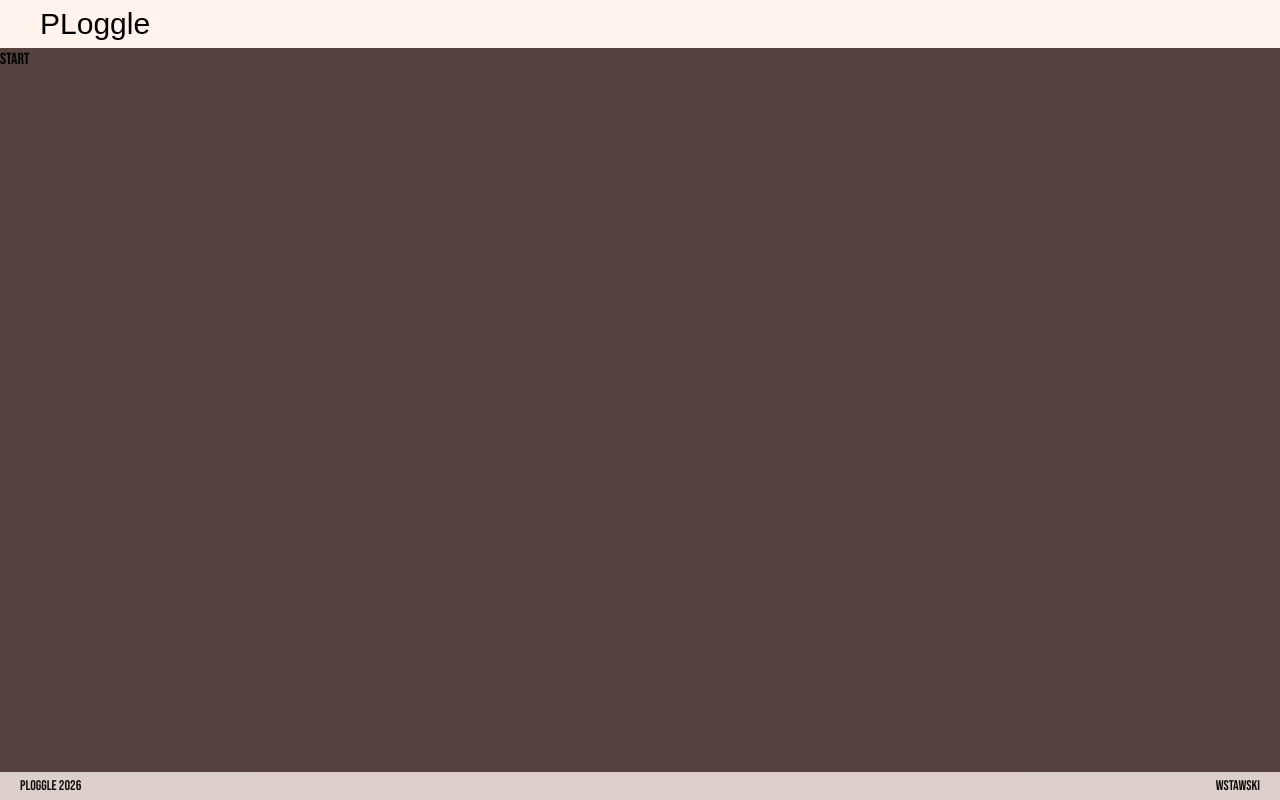
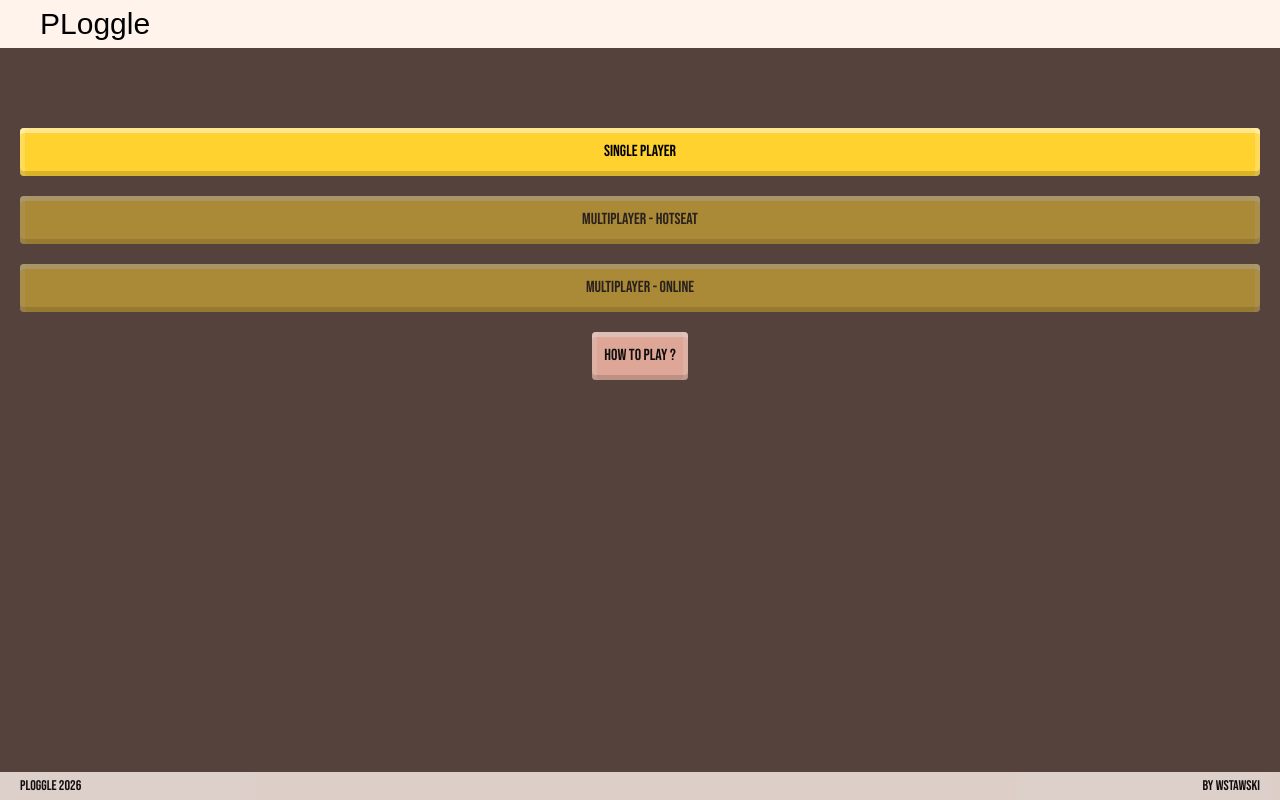
Before and after one commit to w-stawski/boggle-pl-react, a React (Vite) app: page /start in a window 1280 px wide. Built offline with nearby package versions, Linux system fonts and the light colour scheme; a web font is replaced by a local one.

Commit message:
routes added, settins added (context , page)

```diff
--- a/src/App.tsx
+++ b/src/App.tsx
@@ -4,10 +4,10 @@ import {
   RouterProvider,
 } from "react-router-dom";
 import Layout from "./Layout";
+import Game from "./components/Game/Game";
+import Setup from "./components/Setup/Setup";
 import Start from "./components/Start/Start";
-import Game from "./components/Game/Game";
 
-// 1. Define your routes in a constant
 const router = createBrowserRouter([
   {
     path: "/",
@@ -16,16 +16,30 @@ const router = createBrowserRouter([
       {
         index: true,
         //change to start
-        loader: () => redirect("game"),
+        loader: () => redirect("start"),
       },
       {
         path: "start",
         element: <Start />,
       },
       {
+        path: "/setup/:mode",
+        element: <Setup />,
+      },
+      {
         path: "game",
-        element: <Game />,
+        children: [
+          {
+            index: true,
+            loader: () => redirect("/start"),
+          },
+          {
+            path: "single",
+            element: <Game />,
+          },
+        ],
       },
+      { path: "*", loader: () => redirect("/start") },
     ],
   },
 ]);
--- a/src/Layout.tsx
+++ b/src/Layout.tsx
@@ -1,22 +1,27 @@
-import { Outlet } from "react-router-dom";
+import { Link, Outlet } from "react-router-dom";
+import { SettingsContextProvider } from "./contexts/SettingsContextProvider";
 
 export default function Layout() {
   return (
     <div className="flex flex-col min-h-screen">
       <header>
         <div className="flex items-center h-12 pl-10 bg-ui-secondary-background text-2xl">
-          <p className="font-ornate text-3xl">PLoggle</p>
+          <Link to="/start">
+            <p className="font-ornate text-3xl">PLoggle</p>
+          </Link>
         </div>
       </header>
       <main className="grow">
-        <Outlet />
+        <SettingsContextProvider>
+          <Outlet />
+        </SettingsContextProvider>
       </main>
 
       <footer className="bg-ui-secondary-background px-5 py-1 opacity-80 text-sm">
         <div className="flex justify-between">
           <p>PLoggle 2026</p>
           <a href="https://github.com/w-stawski" target="_blank">
-            wstawski
+            by wstawski
           </a>
         </div>
       </footer>
--- a/src/components/Button/Button.tsx
+++ b/src/components/Button/Button.tsx
@@ -1,21 +1,24 @@
 import { memo, type PropsWithChildren } from "react";
 
 interface ButtonProps {
-  onClickFn: () => void;
-  isDisabled?: boolean;
-  highlighted?: boolean;
+  onClickFn?: () => void;
+  className?: string;
+  disabled?: boolean;
 }
 
 export default memo(function Button({
   children,
-  isDisabled,
+  disabled,
   onClickFn,
-  highlighted,
+  className,
 }: PropsWithChildren<ButtonProps>) {
   return (
     <button
-      disabled={isDisabled}
-      className={`${highlighted ? "bg-ui-tertiary" : "bg-ui-primary"} rounded-sm shadow-dice p-3 transition-colors duration-200 hover:bg-ui-accent disabled:opacity-50 disabled:pointer-events-none`}
+      disabled={disabled}
+      className={`rounded-sm shadow-dice p-3
+        transition-colors duration-200 hover:bg-ui-accent
+        cursor-pointer
+        disabled:opacity-50 disabled:pointer-events-none ${className}`}
       onClick={onClickFn}
     >
       {children}
--- a/src/components/Diceboard/Diceboard.tsx
+++ b/src/components/Diceboard/Diceboard.tsx
@@ -7,13 +7,13 @@ interface DiceboardProps {
   letters: Letter[];
   invalidLetterId: string;
   selectedLettersIds: string[];
-  isDisabled?: boolean;
+  disabled?: boolean;
   onLetterSelect: (letter: Letter) => void;
 }
 
 export default memo(function Diceboard({
   invalidLetterId,
-  isDisabled,
+  disabled,
   letters,
   onLetterSelect,
   selectedLettersIds,
@@ -23,7 +23,7 @@ export default memo(function Diceboard({
 
   return (
     <div
-      className={`grid grid-cols-4 gap-2 aspect-square transition-opacity duration-300 ${isDisabled ? "opacity-50  pointer-events-none" : ""}`}
+      className={`grid grid-cols-4 gap-2 aspect-square transition-opacity duration-300 ${disabled ? "opacity-50  pointer-events-none" : ""}`}
     >
       {letters.map((letter, index) => (
         <Dice
--- a/src/components/Game/Game.tsx
+++ b/src/components/Game/Game.tsx
@@ -1,4 +1,4 @@
-import { useCallback, useState } from "react";
+import { useCallback, useContext, useState } from "react";
 
 import { useDictionaryCheck } from "../../hooks/useDictionaryCheck.js";
 import { useTimer } from "../../hooks/useTimer.js";
@@ -7,6 +7,7 @@ import Diceboard from "../Diceboard/Diceboard.js";
 import Modal from "../Modal/Modal.js";
 import Wordslist from "../Wordslist/Wordslist.js";
 
+import { SettingsContext } from "../../contexts/SettingsContext.js";
 import {
   checkIfLetterArrValid,
   checkIfLetterValid,
@@ -22,8 +23,8 @@ function Game() {
   const [round, setRound] = useState(1);
   const [selectedLetters, setSelectedLetters] = useState<Letter[]>([]);
   const [words, setWords] = useState<Word[]>([]);
-
   const [showModal, setShowModal] = useState<boolean | null>(null);
+  const { timeLimit, roundLimit } = useContext(SettingsContext);
 
   const { seconds, startTimer } = useTimer(() => {
     setShowModal(true);
@@ -66,9 +67,9 @@ function Game() {
       }
 
       handleSelectedLettersUpdate(null);
-      startTimer(90);
+      startTimer(timeLimit);
     },
-    [startTimer, handleSelectedLettersUpdate],
+    [startTimer, handleSelectedLettersUpdate, timeLimit],
   );
 
   const onWordAccept = useCallback((): void => {
@@ -95,7 +96,12 @@ function Game() {
     setSelectedLetters([]);
     setWords([]);
     resetCheckedWords();
-    setRound((count) => ++count);
+    const nextRound = round + 1;
+
+    if (nextRound > 1 && nextRound >= roundLimit) {
+      alert("limit");
+    }
+    setRound(nextRound);
   };
 
   return (
@@ -105,7 +111,7 @@ function Game() {
           <Wordslist words={words} />
         </div>
         <div className="col-span-4 md:col-span-2 flex flex-col justify-center w-full max-w-120 gap-5 p-3 text-xl sm:text-2xl md:text-3xl text-ui-text">
-          {/*  TODO user set round limit time limit, intro , footer , users, lang, localstorage, 2 players, rules */}
+          {/*  TODO check height, hotseat, multi, intro, users, lang, localstorage? */}
           <section className="flex justify-between text-ui-secondary opacity-95">
             <p>Round: {round}</p>
             <p
@@ -115,8 +121,8 @@ function Game() {
             </p>
           </section>
           <Button
-            isDisabled={!!seconds}
-            highlighted
+            className="bg-ui-tertiary"
+            disabled={!!seconds}
             onClickFn={() => onDiceRoll(15)}
           >
             roll the dice
@@ -124,14 +130,14 @@ function Game() {
           <Wordbox
             word={word}
             onOkClickFn={onWordAccept}
-            isDisabled={selectedLetters.length < 3}
+            disabled={selectedLetters.length < 3}
           />
           <Diceboard
             letters={diceValues}
             onLetterSelect={handleSelectedLettersUpdate}
             selectedLettersIds={selectedLetters.map((letter) => letter.id)}
             invalidLetterId={invalidLetterId}
-            isDisabled={!seconds}
+            disabled={!seconds}
           />
         </div>
       </div>
--- /dev/null
+++ b/src/components/Setup/Setup.tsx
@@ -0,0 +1,55 @@
+import { useNavigate, useParams } from "react-router-dom";
+import { GameMode } from "../../utils/constants";
+import Button from "../Button/Button";
+import { useContext } from "react";
+import { SettingsContext } from "../../contexts/SettingsContext";
+
+export default function Setup() {
+  const { mode } = useParams<{ mode: GameMode }>();
+  const { setRoundLimit, setTimeLimit } = useContext(SettingsContext);
+  const navigate = useNavigate();
+  const onSubmit = (formData: FormData) => {
+    const timeLimit = formData.get("time-limit");
+    const roundLimit = formData.get("round-limit");
+
+    setTimeLimit(Number(timeLimit));
+    setRoundLimit(Number(roundLimit));
+
+    navigate(`/game/${mode}`);
+  };
+  return (
+    <div className="flex justify-center items-center">
+      <form
+        action={onSubmit}
+        className="flex flex-col pt-20 px-5 w-xl gap-5 text-3xl"
+      >
+        {mode === GameMode.single && (
+          <>
+            <label className="text-center underline" htmlFor="time-limit">
+              Time limit (sec):
+            </label>
+            <input
+              className="text-center"
+              name="time-limit"
+              id="time-limit"
+              type="number"
+              defaultValue={90}
+            />
+            <label className="text-center underline" htmlFor="round-limit">
+              Round limit:
+            </label>
+            <input
+              className="text-center"
+              name="round-limit"
+              id="round-limit"
+              type="number"
+              defaultValue={5}
+            />
+
+            <Button className="bg-ui-tertiary mt-2">START</Button>
+          </>
+        )}
+      </form>
+    </div>
+  );
+}
--- a/src/components/Start/Start.tsx
+++ b/src/components/Start/Start.tsx
@@ -1,3 +1,35 @@
+import { Link } from "react-router";
+import Button from "../Button/Button";
+import { GameMode } from "../../utils/constants";
+
 export default function Start() {
-  return <div>Start</div>;
+  return (
+    <nav className="flex flex-col items-center gap-5 pt-20 px-5">
+      <Link className="w-full" to={`/setup/${GameMode.single}`}>
+        <Button className="bg-ui-tertiary w-full">Single Player</Button>
+      </Link>
+      <Link
+        className="pointer-events-none w-full"
+        to={`/setup/${GameMode.hotseat}`}
+      >
+        <Button disabled className="bg-ui-tertiary w-full">
+          Multiplayer - Hotseat
+        </Button>
+      </Link>
+      <Link
+        className="pointer-events-none w-full"
+        to={`/setup/${GameMode.online}`}
+      >
+        <Button disabled className="bg-ui-tertiary w-full">
+          Multiplayer - Online
+        </Button>
+      </Link>
+      <a
+        className="opacity-80"
+        href="https://www.youtube.com/watch?v=BJAdXnGAb7k"
+      >
+        <Button className="bg-ui-primary w-full">How to play ?</Button>
+      </a>
+    </nav>
+  );
 }
--- a/src/components/Wordbox/Wordbox.tsx
+++ b/src/components/Wordbox/Wordbox.tsx
@@ -4,13 +4,13 @@ import Button from "../Button/Button";
 interface WordboxProps {
   word: string;
   onOkClickFn: () => void;
-  isDisabled: boolean;
+  disabled: boolean;
 }
 
 export default memo(function Wordbox({
   word,
   onOkClickFn,
-  isDisabled,
+  disabled,
 }: WordboxProps) {
   return (
     <div className="bg-ui-secondary px-4 py-2 rounded-sm shadow-dice">
@@ -18,7 +18,11 @@ export default memo(function Wordbox({
         <span className=" flex items-center text-2xl  sm:text-3xl md:text-4xl">
           {word ? word : "..."}
         </span>
-        <Button onClickFn={onOkClickFn} isDisabled={isDisabled}>
+        <Button
+          className="bg-ui-primary"
+          onClickFn={onOkClickFn}
+          disabled={disabled}
+        >
           OK
         </Button>
       </div>
--- /dev/null
+++ b/src/contexts/SettingsContext.tsx
@@ -0,0 +1,4 @@
+import { createContext } from "react";
+import type { GameContextType } from "../utils/types";
+
+export const SettingsContext = createContext<GameContextType | null>(null);
--- /dev/null
+++ b/src/contexts/SettingsContextProvider.tsx
@@ -0,0 +1,15 @@
+import { useState, type ReactNode } from "react";
+import { SettingsContext } from "./SettingsContext";
+
+export function SettingsContextProvider({ children }: { children: ReactNode }) {
+  const [timeLimit, setTimeLimit] = useState(90);
+  const [roundLimit, setRoundLimit] = useState(5);
+
+  return (
+    <SettingsContext.Provider
+      value={{ timeLimit, roundLimit, setRoundLimit, setTimeLimit }}
+    >
+      {children}
+    </SettingsContext.Provider>
+  );
+}
--- a/src/utils/constants.ts
+++ b/src/utils/constants.ts
@@ -129,6 +129,14 @@ export const diceLetters: Letter[][] = [
     { val: "U", id: "d15-s4", position: null },
     { val: "W", id: "d15-s5", position: null },
   ],
-];
+] as const;
 
-export const diceWordIndexPattern = [0, 1, 5, 6, 10, 14, 15];
+export const diceWordIndexPattern = [0, 1, 5, 6, 10, 14, 15] as const;
+
+export const GameMode = {
+  single: "single",
+  hotseat: "hotseat",
+  online: "online",
+} as const;
+
+export type GameMode = (typeof GameMode)[keyof typeof GameMode];
```
Also changed, not shown: src/utils/types.ts (+9 -0 lines).
